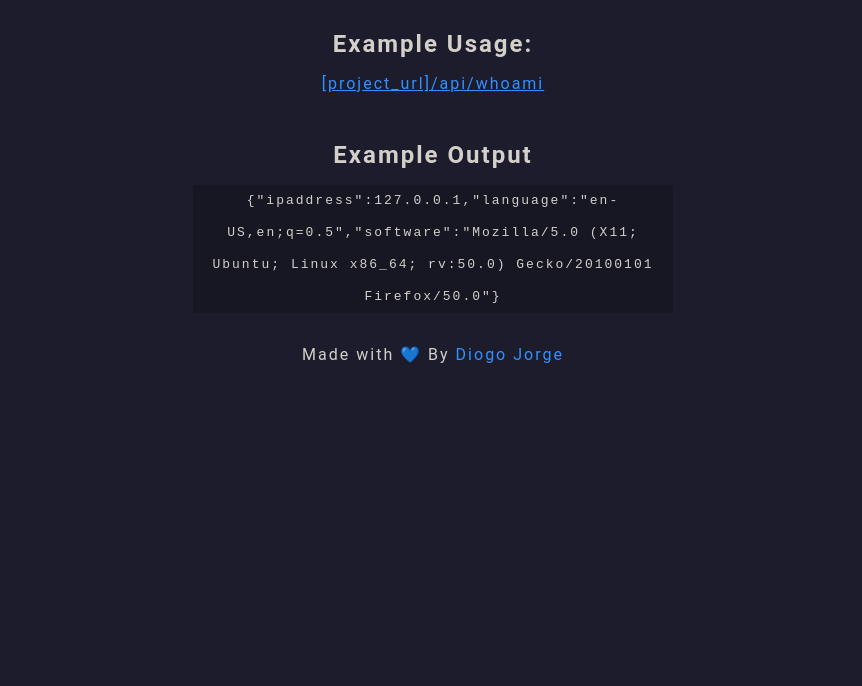
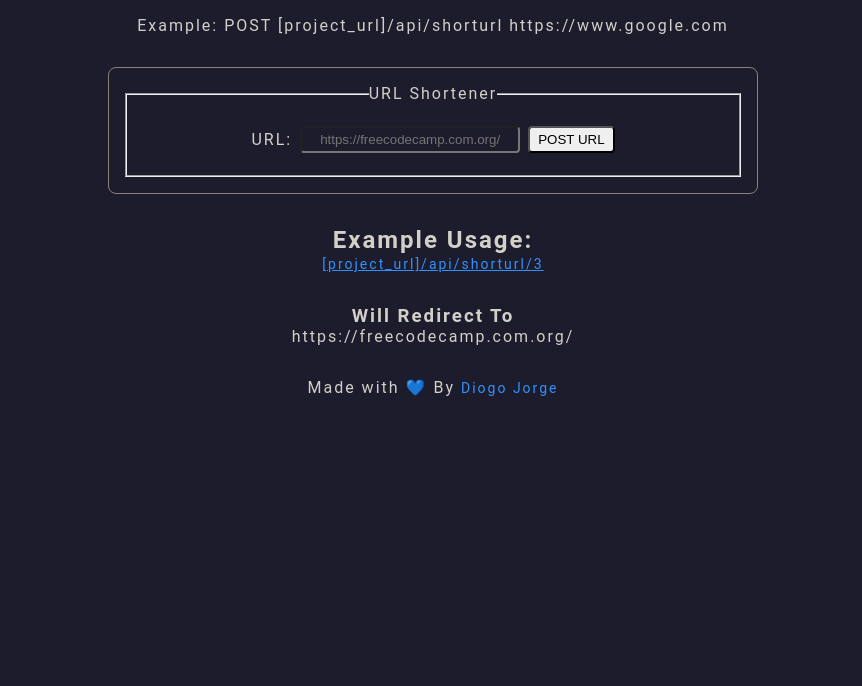
Before and after one commit to DiogoJorge1401/URLShortenerMicroservice, a website: page src/views/index.html in a window 1280 px wide. Shown: the part 114-800 px from the top of the page, without its empty margins (207-1069 px from the left). Drawn offline with Linux system fonts and the light colour scheme.

Commit message:
to do frontend

```diff
--- a/src/public/styles.css
+++ b/src/public/styles.css
@@ -11,18 +11,36 @@ body {
   letter-spacing: 0.125rem;
 }
 
+h1,
+h2,
+h3 {
+  text-transform: capitalize;
+}
+
+p {
+  text-align: center;
+}
+
+a {
+  color: rgb(51, 145, 255);
+  font-size: 0.875rem;
+}
+
+input,
+button {
+  outline: none;
+}
+
 header {
   display: flex;
   align-items: center;
   justify-content: center;
-  height: 6rem;
+  flex-direction: column;
+  gap: 1rem;
+
+  min-height: 6rem;
   padding: 1rem;
-  margin-bottom: 3rem;
-  border-bottom: 2px solid rgb(129, 120, 106);
-}
-
-a {
-  color: rgb(51, 145, 255);
+  margin-bottom: 1rem;
 }
 
 main {
@@ -36,31 +54,66 @@ main {
   gap: 2rem;
 }
 
-section {
+footer {
+  margin-top: 2rem;
+}
+
+.post {
+  width: 100%;
+  max-width: 650px;
+}
+
+.form__container {
+  padding: 1rem;
+  border: 1px solid rgb(140, 130, 115);
+  border-radius: 0.5rem;
+}
+
+.form_fieldset {
+  height: 2.75rem;
+  padding: 2.25rem;
+  text-align: center;
+
+  display: flex;
+  justify-content: center;
+  align-items: center;
+  gap: 0.5rem;
+}
+
+.url__input {
+  padding: 0.25rem;
+  width: 13.75rem;
+  text-align: center;
+
+  background: transparent;
+  color: #fff;
+  border-radius: 0.25rem;
+}
+
+.form__btn {
+  border-radius: 0.25rem;
+  padding: 0.25rem 0.5rem;
+}
+
+.section__example {
+  width: 100%;
+  max-width: 650px;
+
+  display: flex;
+  flex-direction: column;
+  align-items: center;
+
+  gap: 2rem;
+}
+
+.example__usage {
   text-align: center;
 }
 
-h2 {
-  margin-bottom: 1rem;
-}
-
-p {
-  margin-bottom: 1rem;
-}
-
-code {
-  background: rgb(23, 23, 36);
-  display: block;
-  line-height: 2rem;
-  padding: 0 0.25rem;
-  width: 30rem;
-}
-
-footer {
-  margin-top: 2rem;
+.example_redirect  {
   text-align: center;
 }
 
-footer a{
+.github__link {
   text-decoration: none;
 }
--- a/src/views/index.html
+++ b/src/views/index.html
@@ -1,41 +1,66 @@
 <!DOCTYPE html>
 <html lang="en">
-
   <head>
-  <meta charset="UTF-8">
-  <meta http-equiv="X-UA-Compatible" content="IE=edge">
-  <meta name="viewport" content="width=device-width, initial-scale=1.0">
-  <link rel="stylesheet" href="/public/styles.css">
+    <meta charset="UTF-8" />
+    <meta http-equiv="X-UA-Compatible" content="IE=edge" />
+    <meta name="viewport" content="width=device-width, initial-scale=1.0" />
+    <link rel="stylesheet" href="/public/styles.css" />
     <title>Request Header Parser</title>
   </head>
 
   <body>
     <header>
-    <h1>API Project: Request Header Parser Microservice</h1>
+      <h1>URL shortener microservice</h1>
+      <h2>short URL creation</h2>
     </header>
 
     <main>
-    <section>
-      <h2>Example Usage:</h2>
-      <p>
-        <a href="/api/whoami" target="_blank">[project_url]/api/whoami</a>
-      </p>
+      <p>Example: POST [project_url]/api/shorturl https://www.google.com</p>
+
+      <section class="post">
+        <form action="/api/shorturl" method="post" class="form__container">
+          <fieldset class="form_fieldset">
+            <legend>URL Shortener</legend>
+
+            <label for="url">URL:</label>
+            <input
+              type="text"
+              name="url"
+              id="url"
+              class="url__input"
+              placeholder="https://freecodecamp.com.org/"
+            />
+            <button type="submit" class="form__btn">POST URL</button>
+          </fieldset>
+        </form>
       </section>
 
-    <section>
-      <h2>Example Output</h2>
-      <code>{"ipaddress":127.0.0.1,"language":"en-US,en;q=0.5","software":"Mozilla/5.0 (X11; Ubuntu; Linux x86_64; rv:50.0) Gecko/20100101 Firefox/50.0"}</code>
+      <section class="section__example">
+        <div class="example__usage">
+          <h2>example Usage:</h2>
+
+          <a href="/api/shorturl/3" target="_blank">[project_url]/api/shorturl/3</a>
+        </div>
+
+        <div class="example_redirect">
+          <h3>will redirect to</h3>
+
+          <p>https://freecodecamp.com.org/</p>
+        </div>
       </section>
     </main>
 
     <footer>
       <p>
         Made with 💙 By
-      <a href="https://github.com/DiogoJorge1401" target="_blank">
+        <a
+          href="https://github.com/DiogoJorge1401"
+          target="_blank"
+          class="github__link"
+        >
           Diogo Jorge
         </a>
       </p>
     </footer>
   </body>
-
 </html>
```
Also changed, not shown: 1 other file. Lines whose indentation alone changed are shown as unchanged.
